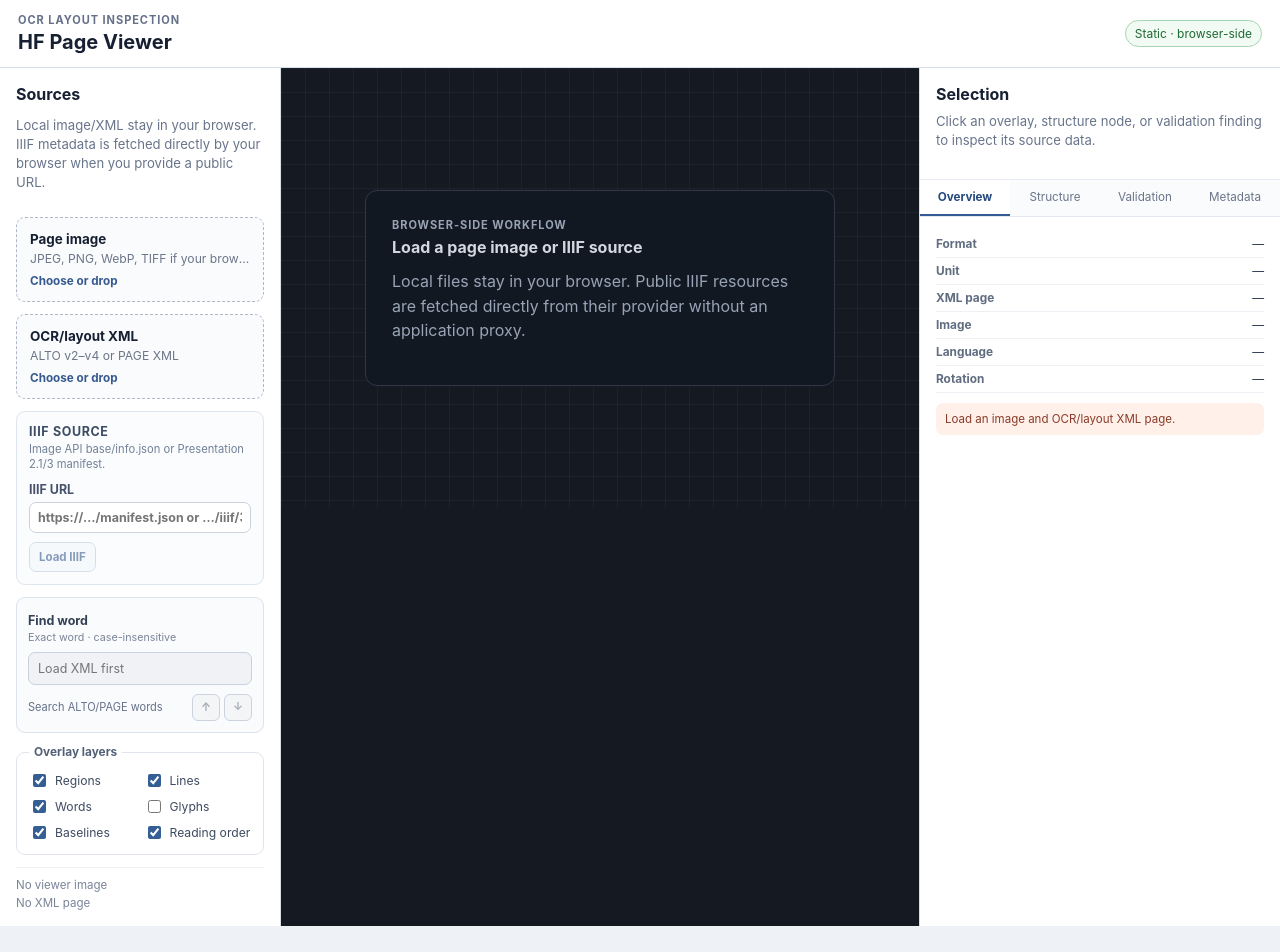
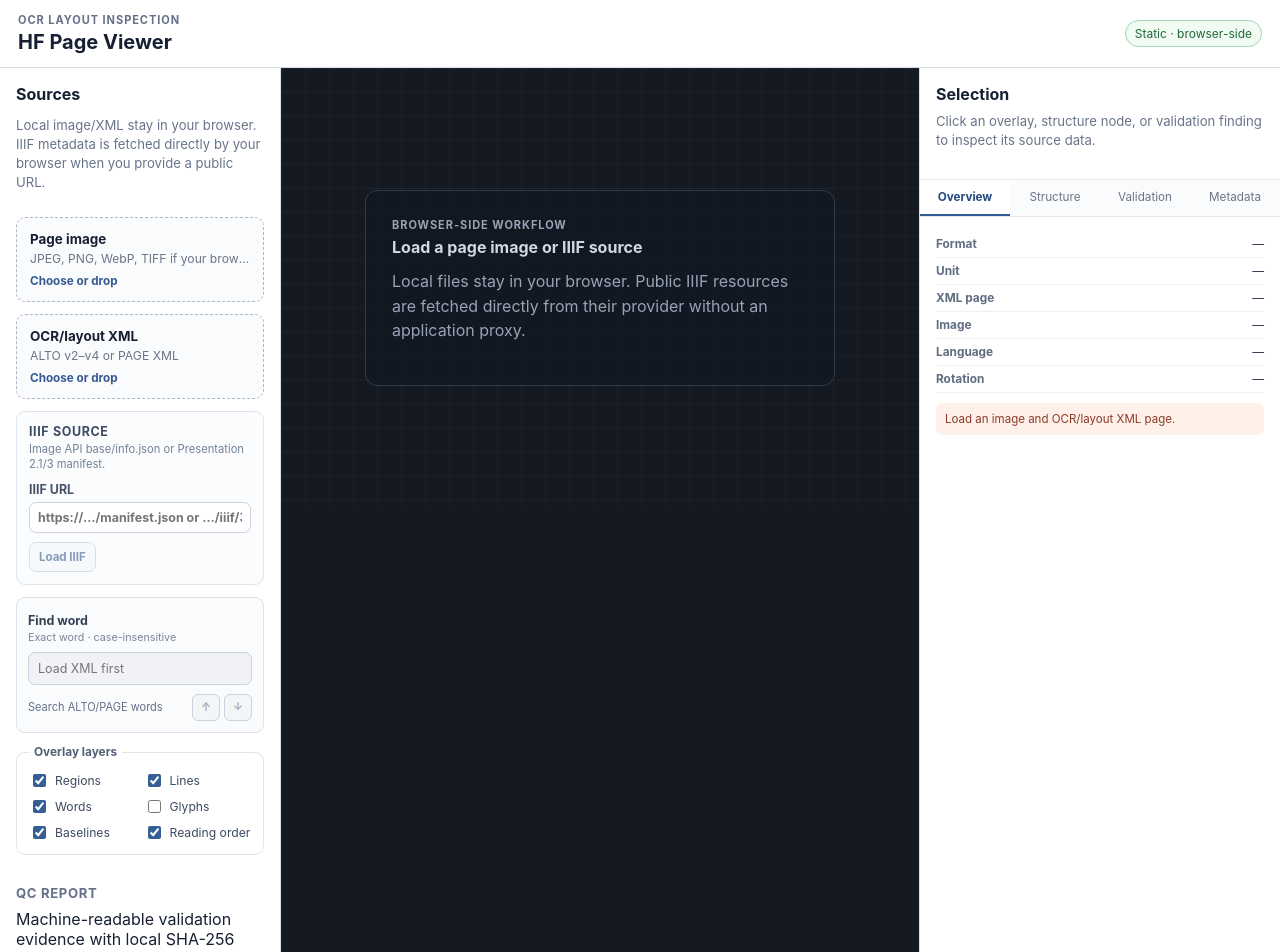
Before and after one commit to maribakulj/HF-page-viewer, a React (Vite) app in the folder frontend/: page / in a window 1280 px wide. Shown: the top 952 px of the page. Before the commit the page ends 926 px from the top, so only its background shows below. Built offline with nearby package versions, Linux system fonts and the light colour scheme.

Commit message:
feat: integrate reproducible QC report export

```diff
--- a/frontend/src/App.tsx
+++ b/frontend/src/App.tsx
@@ -7,11 +7,14 @@ import { IiifSourcePanel } from "./components/IiifSourcePanel";
 import { Inspector } from "./components/Inspector";
 import { LayerControls } from "./components/LayerControls";
 import { PageViewer } from "./components/PageViewer";
+import { QcReportPanel } from "./components/QcReportPanel";
 import { WordSearch } from "./components/WordSearch";
 import { applyIiifValidation } from "./iiifValidation";
 import { assessAlignment, countPageElements, flattenPage } from "./pageModel";
+import { buildQcReport } from "./qcReport";
 import { resolveSchema } from "./schemaRegistry";
 import type { LayerState, PageDocumentDTO } from "./types";
+import { useFileFingerprint } from "./useFileFingerprint";
 import { useIiifSource } from "./useIiifSource";
 import { useLocalImage } from "./useLocalImage";
 import { validateDocument } from "./validation";
@@ -48,6 +51,8 @@ export default function App() {
   const [layers, setLayers] = useState<LayerState>(defaultLayers);
   const [preferredImageSource, setPreferredImageSource] = useState<"local" | "iiif">("local");
   const { image, error: imageError } = useLocalImage(imageFile);
+  const xmlFingerprint = useFileFingerprint(xmlFile);
+  const imageFingerprint = useFileFingerprint(imageFile);
   const {
     state: iiif,
     setInput: setIiifInput,
@@ -182,6 +187,38 @@ export default function App() {
       : schemaValidationReport,
     [document, iiif.inspection, iiif.resolvedService, iiif.selection, pageIndex, schemaValidationReport],
   );
+  const qcReport = useMemo(
+    () => document && validationReport
+      ? buildQcReport({
+        document,
+        validation: validationReport,
+        xmlFingerprint: xmlFingerprint.fingerprint,
+        imageFingerprint: imageFingerprint.fingerprint,
+        activeImage,
+        pageIndex,
+        iiif: {
+          loadedUrl: iiif.loadedUrl,
+          inspection: iiif.inspection,
+          selection: iiif.selection,
+          resolvedService: iiif.resolvedService,
+        },
+      })
+      : null,
+    [
+      activeImage,
+      document,
+      iiif.inspection,
+      iiif.loadedUrl,
+      iiif.resolvedService,
+      iiif.selection,
+      imageFingerprint.fingerprint,
+      pageIndex,
+      validationReport,
+      xmlFingerprint.fingerprint,
+    ],
+  );
+  const fingerprinting = xmlFingerprint.hashing || imageFingerprint.hashing;
+  const fingerprintError = xmlFingerprint.error ?? imageFingerprint.error;
 
   const selectValidationFinding = (finding: ValidationFinding): void => {
     const findingPage = finding.target.page_index;
@@ -262,6 +299,7 @@ export default function App() {
             onNext={() => moveSearch(1)}
           />
           <LayerControls layers={layers} onChange={setLayers} />
+          <QcReportPanel report={qcReport} hashing={fingerprinting} fingerprintError={fingerprintError} />
           <div className="source-summary">
             <span>{activeImage ? `${activeImage.width} × ${activeImage.height}px · ${iiifActive ? "IIIF" : "local"}` : "No viewer image"}</span>
             <span>{page ? `${page.width ?? "?"} × ${page.height ?? "?"} ${page.measurement_unit}` : "No XML page"}</span>
```
